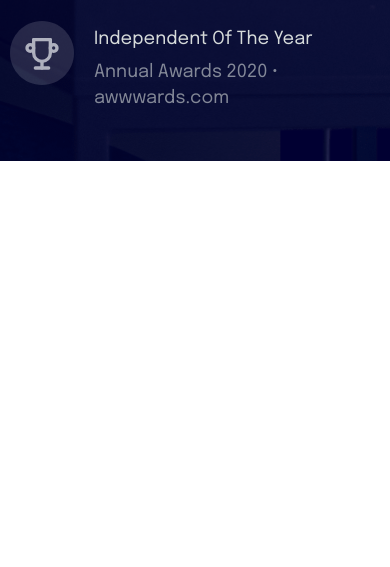
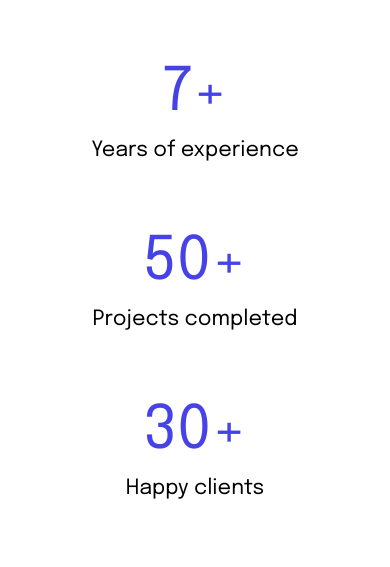
Before and after one commit to Daniil-gavrilooov/web_folio, a plain HTML site: page app/index.html in a window 390 px wide. Shown: the part 649-1216 px from the top of the page. Before the commit the page ends 844 px from the top, so only its background shows below. Drawn offline with nearby package versions, Linux system fonts and the light colour scheme.

Commit message:
adaptiv for section (about)

```diff
--- a/app/index.html
+++ b/app/index.html
@@ -15,7 +15,7 @@
 
 <body class="body">
 
-    <header class="header">
+    <!-- <header class="header">
         <div class="container">
             <div class="header__top">
                 <a class="logo" href="#">
@@ -81,9 +81,9 @@
                 <img src="images/header__img.png" alt="">
             </div>
         </div>
-    </header>
+    </header> -->
 
-    <!-- <main class="main">
+    <main class="main">
         <section class="about">
             <div class="container">
                 <div class="about__inner">
@@ -165,7 +165,7 @@
             </div>
         </section>
 
-        <section class="work">
+        <!-- <section class="work">
             <div class="container">
                 <div class="work__head">
                     <h6 class="left__title">
--- a/app/scss/_about.scss
+++ b/app/scss/_about.scss
@@ -87,3 +87,60 @@
         gap: 50px;
     }
 }
+
+@media (max-width: 1200px) {
+    .about{
+        &__inner{
+            flex-direction: column;
+            gap: 50px;
+            margin-left: 10%;
+        }
+
+        &__comment{
+            margin-top: 30px;
+        }
+    }
+
+}
+
+@media (max-width: 1000px) {
+    .about{
+        &__inner{
+            margin-left: 5%;
+        }
+    }
+}
+@media (max-width: 850px) {
+    .about{
+        padding: 50px 0;
+        &__inner{
+            margin-left: 0;
+        }
+    }
+}
+@media (max-width: 800px) {
+    .about{
+        &__inner{
+            & .about__item:nth-child(2){
+                text-align: center;
+                display: flex;
+                flex-direction: column;
+                align-items: center;
+            }
+        }
+        &__partner{
+            flex-wrap: wrap;
+            justify-content: center;
+
+        }
+    }
+}
+
+@media (max-width: 500px) {
+    .about{
+        &__statistic{
+            flex-wrap: wrap;
+            justify-content: center;
+        }
+    }
+}
```
Also changed, not shown: app/css/style.min.css.
